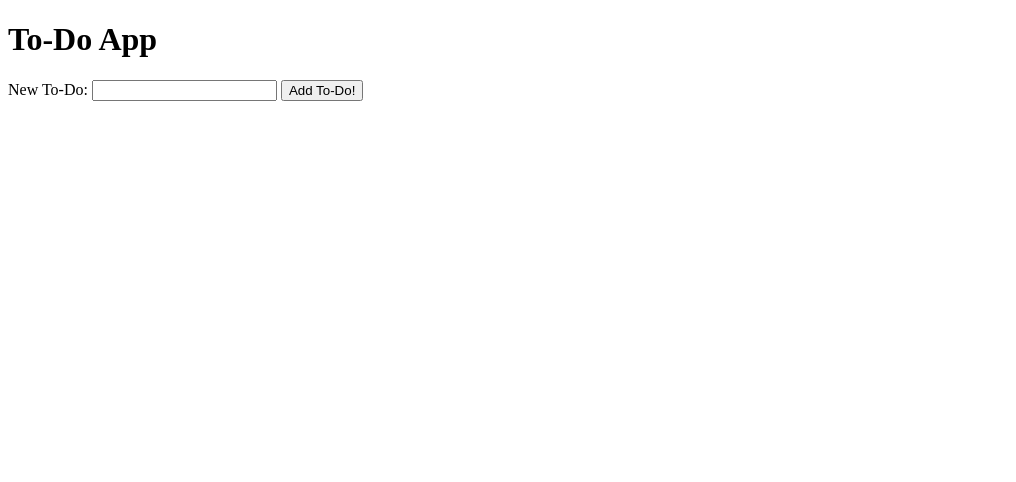
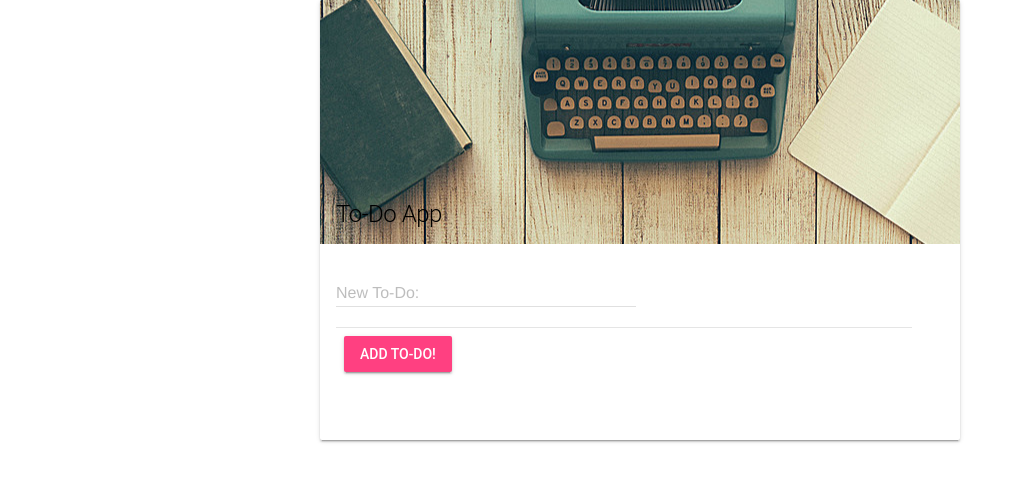
Before and after one commit to Fiona-ZH/to-do-app, a plain HTML site: page index.html in a window 1280 px wide. Shown: the whole page, without its empty margins (0-1016 px from the left). Drawn offline with nearby package versions, Linux system fonts and the light colour scheme.

Commit message:
assignment 5 DOMscripting-1 completed

```diff
--- a/app.js
+++ b/app.js
@@ -8,20 +8,39 @@ function onReady() {
     let title = newToDoText.value;
     //create a new li
     let newLi = document.createElement('li');
+    newLi.className = 'mdl-list__item';
     //create a new input
     let checkbox = document.createElement('input');
     //set the input's type to checkbox
     checkbox.type = "checkbox";
+    checkbox.className = 'mdl-checkbox mdl-js-checkbox mdl-js-ripple-effect mdl-checkbox__input';
+    //create a delete button
+    let deleteButton = document.createElement('button');
+    deleteButton.textContent = "Delete";
+    deleteButton.className = 'mdl-button mdl-js-button mdl-js-ripple-effect';
     //set the title
     newLi.textContent = title;
     //attach the checkbox to the li
     newLi.appendChild(checkbox);
+    //attach the deleteButton to the li
+    newLi.appendChild(deleteButton);
     //attach the li to the ul
     toDoList.appendChild(newLi);
     //empty the input
     newToDoText.value = '';
 
+    //remove li by clicking the delete button
+    deleteButton.onclick = function(){
+      toDoList.removeChild(newLi);
+    }
+    newToDoText.focus();
   });
+
+}
+
+function deleteLi() {
+    const dBtn = document.getElementById('dBtn');
+
 }
 
 window.onload = function() {
--- a/index.html
+++ b/index.html
@@ -2,17 +2,31 @@
 <html>
   <head>
     <meta name="viewpoint" content="width=device-width, initial-scale=1">
+    <link rel="stylesheet" href="https://fonts.googleapis.com/icon?family=Material+Icons">
+    <link rel="stylesheet" href="https://code.getmdl.io/1.3.0/material.indigo-pink.min.css">
+    <link rel="stylesheet" href="styles.css">
+    <script defer src="https://code.getmdl.io/1.3.0/material.min.js"></script>
     <title>To-Do App</title>
   </head>
   <body>
-    <h1>To-Do App</h1>
-    <form id="addToDoForm">
-      <label for="newToDoText">New To-Do:</label>
-      <input type="text" id="newToDoText">
-      <button type="submit">Add To-Do!</button>
-    </form>
-    <ul id="todoList">
-    </ul>
+    <div class="demo-card-square mdl-card mdl-shadow--2dp">
+      <div class="mdl-card__title mdl-card--expand">
+        <h1 class="mdl-card__title-text">To-Do App</h1>
+      </div>
+       <div class="mdl-card__supporting-text">
+         <form id="addToDoForm" action="#">
+           <div class="mdl-textfield mdl-js-textfield mdl-textfield--floating-label">
+             <label class="mdl-textfield__label" for="newToDoText">New To-Do:</label>
+             <input class="mdl-textfield__input" type="text" id="newToDoText">
+           </div>
+           <div class="mdl-card__actions mdl-card--border">
+             <button class="mdl-button mdl-js-button mdl-button--raised mdl-js-ripple-effect mdl-button--accent" type="submit">Add To-Do!</button>
+           </div>
+         </form>
+         <ul id="toDoList" class="demo-list-control mdl-list">
+         </ul>
+       </div>
+     </div>
     <script src="app.js"></script>
   </body>
 </html>
--- /dev/null
+++ b/styles.css
@@ -0,0 +1,11 @@
+.demo-card-square.mdl-card {
+  width: 50%;
+  margin: auto;
+}
+.demo-card-square > .mdl-card__title {
+  color: #000;
+  padding-top: 200px;
+  font-weight: bold;
+  background:
+    url('/background.jpg') center 15% no-repeat #46B6AC;
+}
```
Also changed, not shown: background.jpg (added).
